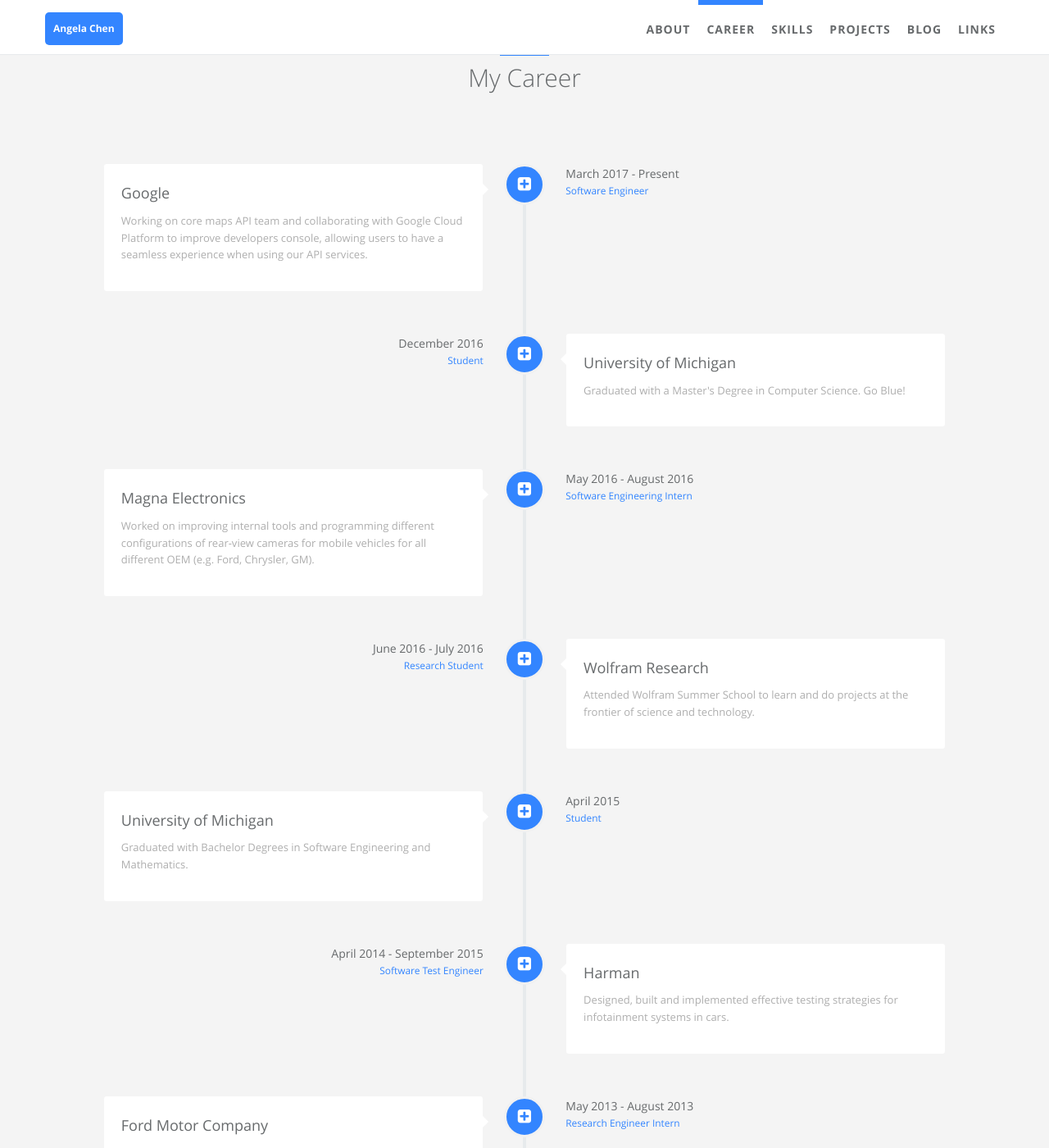
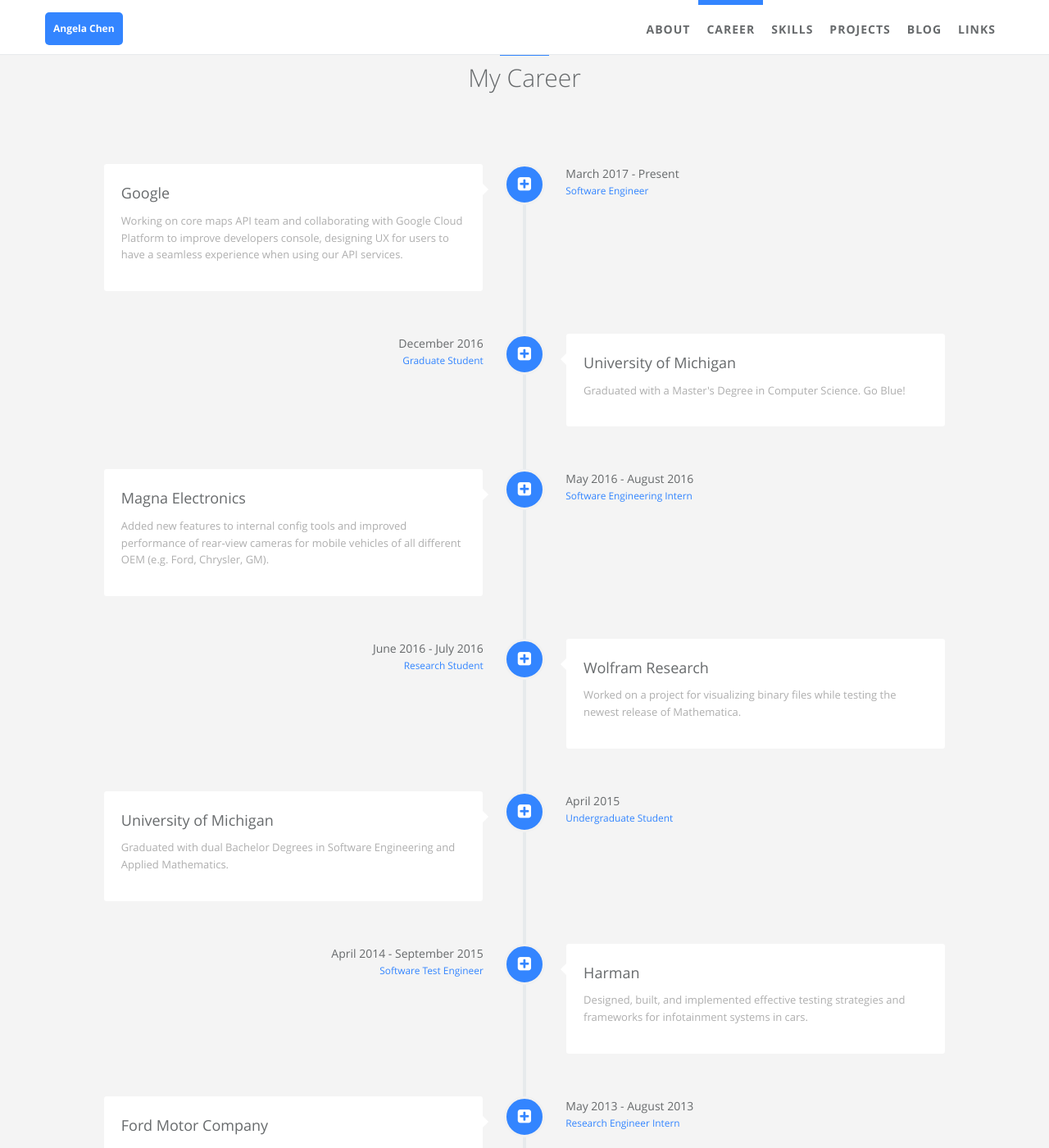
Before and after one commit to chenaj/chenaj.github.io, a Jekyll site: the page built from index.html, in a window 1280 px wide and 1400 px high, scrolled down 951 px. Shown: the whole window at 82% size. Built offline with Jekyll 4.4.1, drawn with Linux system fonts in a browser that asks for light colours.

Commit message:
Reworded several career descriptions.

```diff
--- a/_data/index/careers.yml
+++ b/_data/index/careers.yml
@@ -4,7 +4,7 @@
     detail: Google
     i18n: google
   desc:
-    detail: Working on core maps API team and collaborating with Google Cloud Platform to improve developers console, allowing users to have a seamless experience when using our API services.
+    detail: Working on core maps API team and collaborating with Google Cloud Platform to improve developers console, designing UX for users to have a seamless experience when using our API services.
     i18n: google_desc
   date:
     detail: March 2017 - Present
@@ -24,7 +24,7 @@
     detail: December 2016
     i18n: umich_date
   job:
-    detail: Student
+    detail: Graduate Student
     i18n: umich_job
   icon: fa-plus-square
 
@@ -32,7 +32,7 @@
     detail: Magna Electronics
     i18n: mag_elec
   desc:
-    detail: Worked on improving internal tools and programming different configurations of rear-view cameras for mobile vehicles for all different OEM (e.g. Ford, Chrysler, GM).
+    detail: Added new features to internal config tools and improved performance of rear-view cameras for mobile vehicles of all different OEM (e.g. Ford, Chrysler, GM).
     i18n: mag_elec_desc
   date:
     detail: May 2016 - August 2016
@@ -46,7 +46,7 @@
     detail: Wolfram Research
     i18n: wolfram
   desc:
-    detail: Attended Wolfram Summer School to learn and do projects at the frontier of science and technology.
+    detail: Worked on a project for visualizing binary files while testing the newest release of Mathematica.
     i18n: wolfram_desc
   date:
     detail: June 2016 - July 2016
@@ -60,13 +60,13 @@
     detail: University of Michigan
     i18n: umich2
   desc:
-    detail: Graduated with Bachelor Degrees in Software Engineering and Mathematics.
+    detail: Graduated with dual Bachelor Degrees in Software Engineering and Applied Mathematics.
     i18n: umich2_desc
   date:
     detail: April 2015
     i18n: umich2_date
   job:
-    detail: Student
+    detail: Undergraduate Student
     i18n: umich2_job
   icon: fa-plus-square
 
@@ -74,7 +74,7 @@
     detail: Harman
     i18n: harman
   desc:
-    detail: Designed, built and implemented effective testing strategies for infotainment systems in cars.
+    detail: Designed, built, and implemented effective testing strategies and frameworks for infotainment systems in cars.
     i18n: harman_desc
   date:
     detail: April 2014 - September 2015
```
